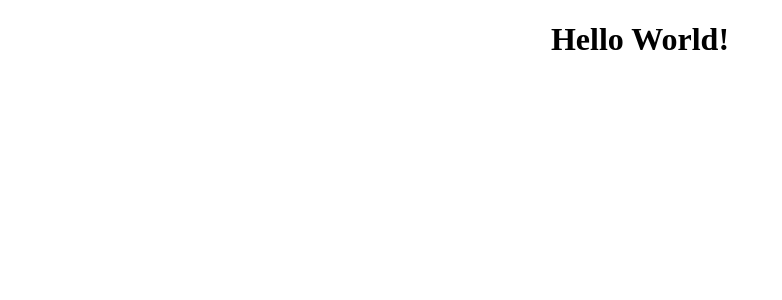
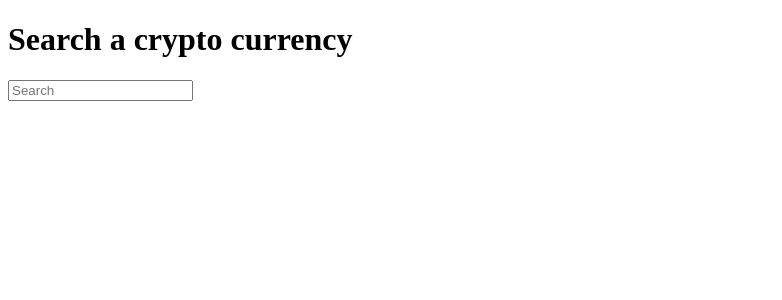
Before and after one commit to OldDognoob/Crypto, a React (Create React App) app in the folder crypto-app/: page / in a window 1280 px wide. Shown: the top 300 px of the page, without its empty margins (0-782 px from the left). Built offline with nearby package versions, Linux system fonts and the light colour scheme; no server answers.

Commit message:
wip-project

```diff
--- a/crypto-app/package.json
+++ b/crypto-app/package.json
@@ -6,6 +6,7 @@
     "@testing-library/jest-dom": "^4.2.4",
     "@testing-library/react": "^9.3.2",
     "@testing-library/user-event": "^7.1.2",
+    "axios": "^0.20.0",
     "react": "^16.13.1",
     "react-dom": "^16.13.1",
     "react-scripts": "3.4.3"
--- a/crypto-app/src/App.js
+++ b/crypto-app/src/App.js
@@ -1,12 +1,34 @@
-import React from 'react';
-
-import './App.css';
+import React, { useState, useEffect } from "react";
+//axios
+import axios from "axios";
+import "./App.css";
 
 function App() {
+  const [coins, setCoins] = useState([]);
+
+  useEffect(() => {
+    axios
+      .get(
+        "https://api.coingecko.com/api/v3/coins/markets?vs_currency=eur&order=market_cap_desc&per_page=100&page=1&sparkline=false"
+      )
+      .then((response) => {
+        setCoins(response.data);
+        // console.log(res.data);
+      })
+      .catch((error) => console.log(error));
+  }, []);
+
   return (
-    <div className="App">
-      <h1>Hello World!</h1>
+    <div className="crypto-app">
+      <div className="crypto-search">
+        <h1 className="crypto-text">Search a crypto currency</h1>
+        <form>
+          <input type="text" placeholder="Search" className="crypto-input"/>
+        </form>
+      </div>
+
     </div>
+
   );
 }
 
```
Also changed, not shown: 1 other file (tests, documents, lock files or other folders).
